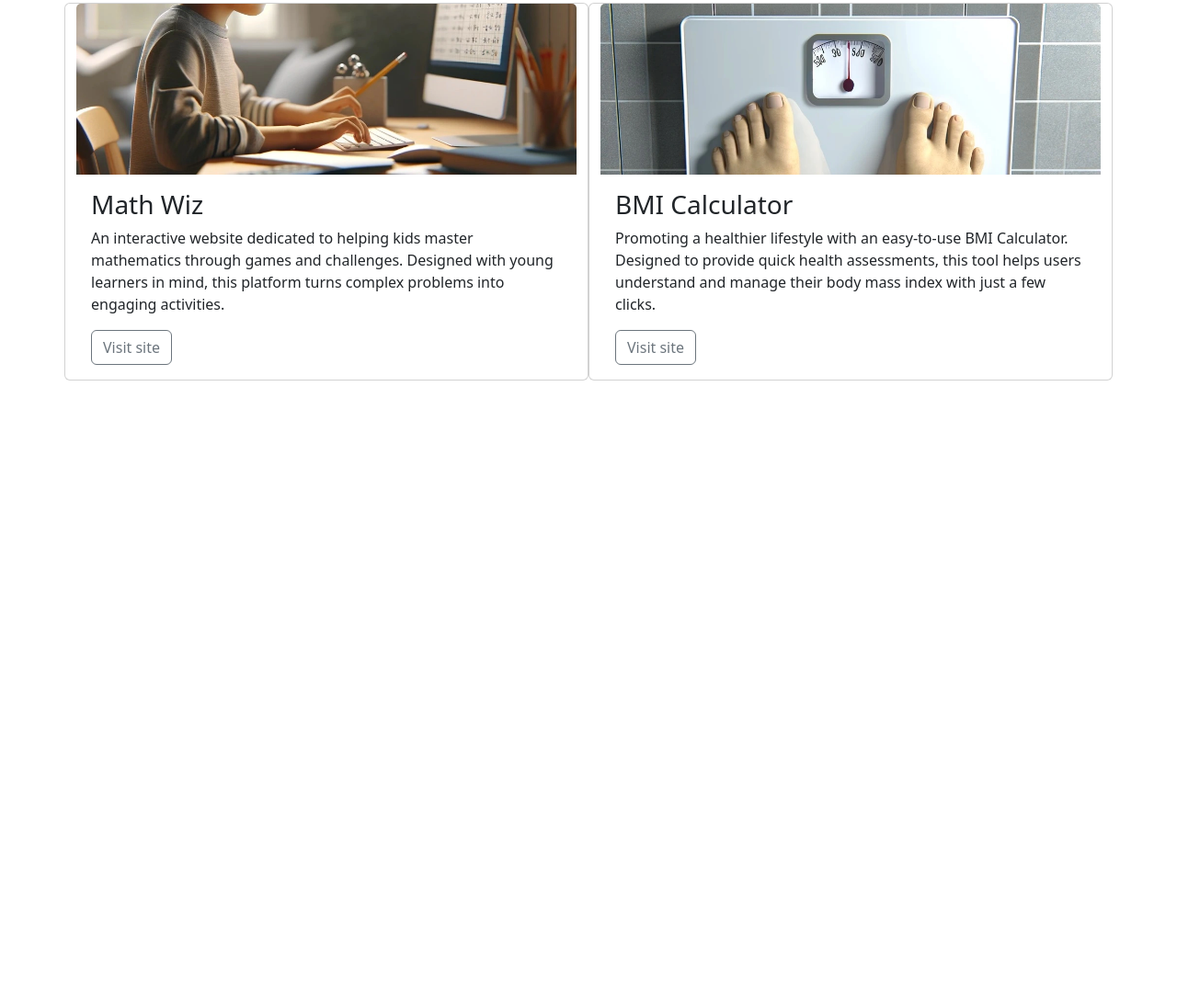
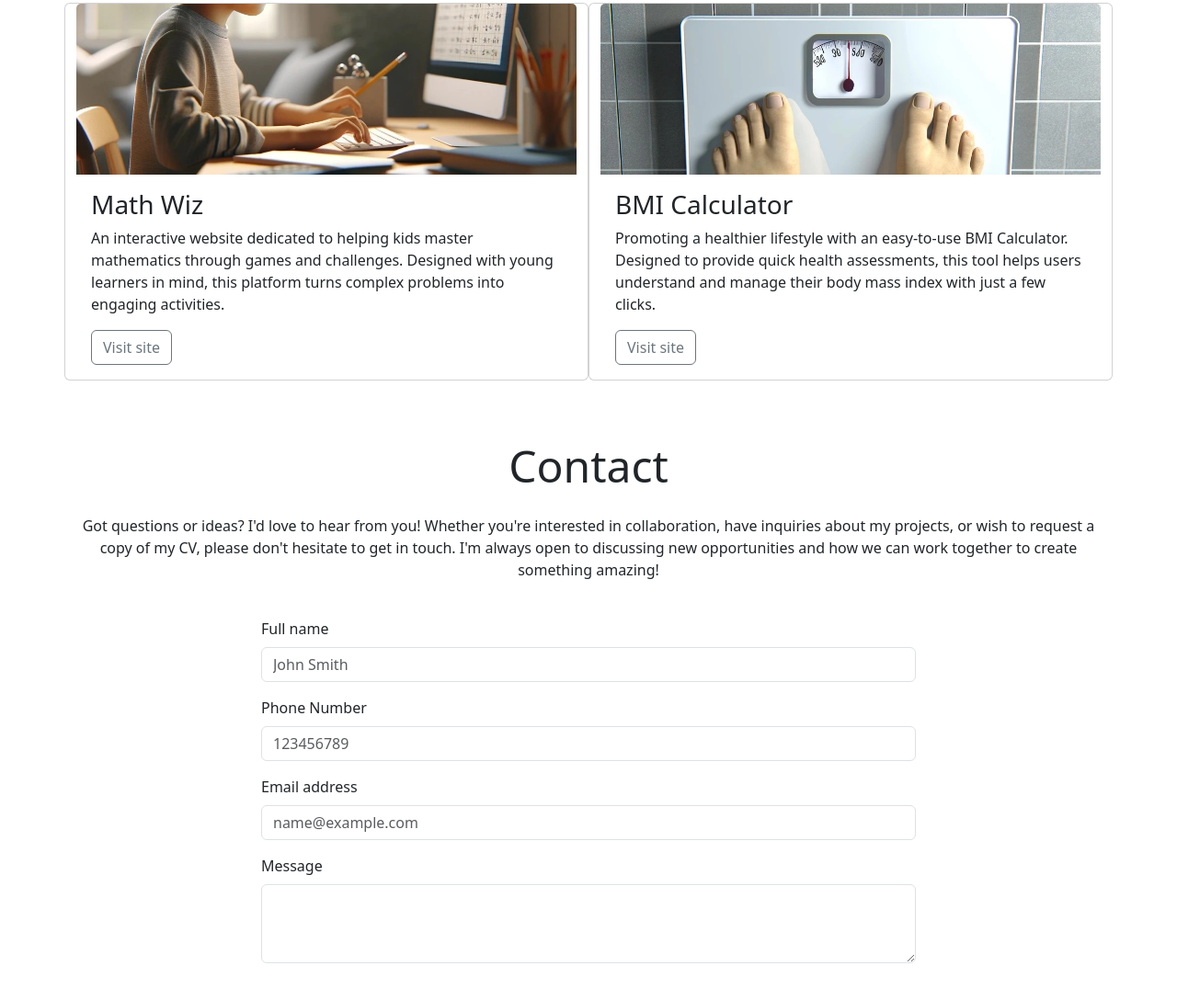
Before and after one commit to judewoolls/bootstrap-tutorial-demo, a plain HTML site: page index.html in a window 1280 px wide. Shown: the part 1421-2509 px from the top of the page at 92% size. Before the commit the page ends 1875 px from the top, so only its background shows below. Drawn offline with nearby package versions, Linux system fonts and the light colour scheme.

Commit message:
add contact section and form

```diff
--- a/index.html
+++ b/index.html
@@ -163,6 +163,46 @@
             </div>
         </section>
 
+        <!-- Contact Section -->
+        <footer id="contact" class="container">
+            <div class="row justify-content-center">
+                <div class="col-12 text-center my-4">
+                    <h2 class="display-5">Contact</h2>
+                    <p class="mt-4">Got questions or ideas? I'd love to hear from you! Whether you're interested in
+                        collaboration, have inquiries about my projects, or wish to request a copy of my CV, please
+                        don't hesitate to get in touch. I'm always open to discussing new opportunities and how we can
+                        work together to create something amazing!
+                    </p>
+                </div>
+                <div class="col-12 col-md-10 col-lg-8">
+                    <!-- Add your form here -->
+                    <div id="form" class="container mb-4">
+                        <div class="row">
+                            <div class="mb-3">
+                                <label for="name" class="form-label">Full name</label>
+                                <input type="text" class="form-control" id="name"
+                                    placeholder="John Smith">
+                            </div>
+                            <div class="mb-3">
+                                <label for="phone" class="form-label">Phone Number</label>
+                                <input type="number" class="form-control" id="phone"
+                                    placeholder="123456789">
+                            </div>
+                            <div class="mb-3">
+                                <label for="email" class="form-label">Email address</label>
+                                <input type="email" class="form-control" id="email"
+                                    placeholder="name@example.com">
+                            </div>
+                            <div class="mb-3">
+                                <label for="message" class="form-label">Message</label>
+                                <textarea class="form-control" id="message" rows="3"></textarea>
+                            </div>
+                        </div>
+                    </div>
+                </div>
+            </div>
+        </footer>
+
 
     </main>
 
```
